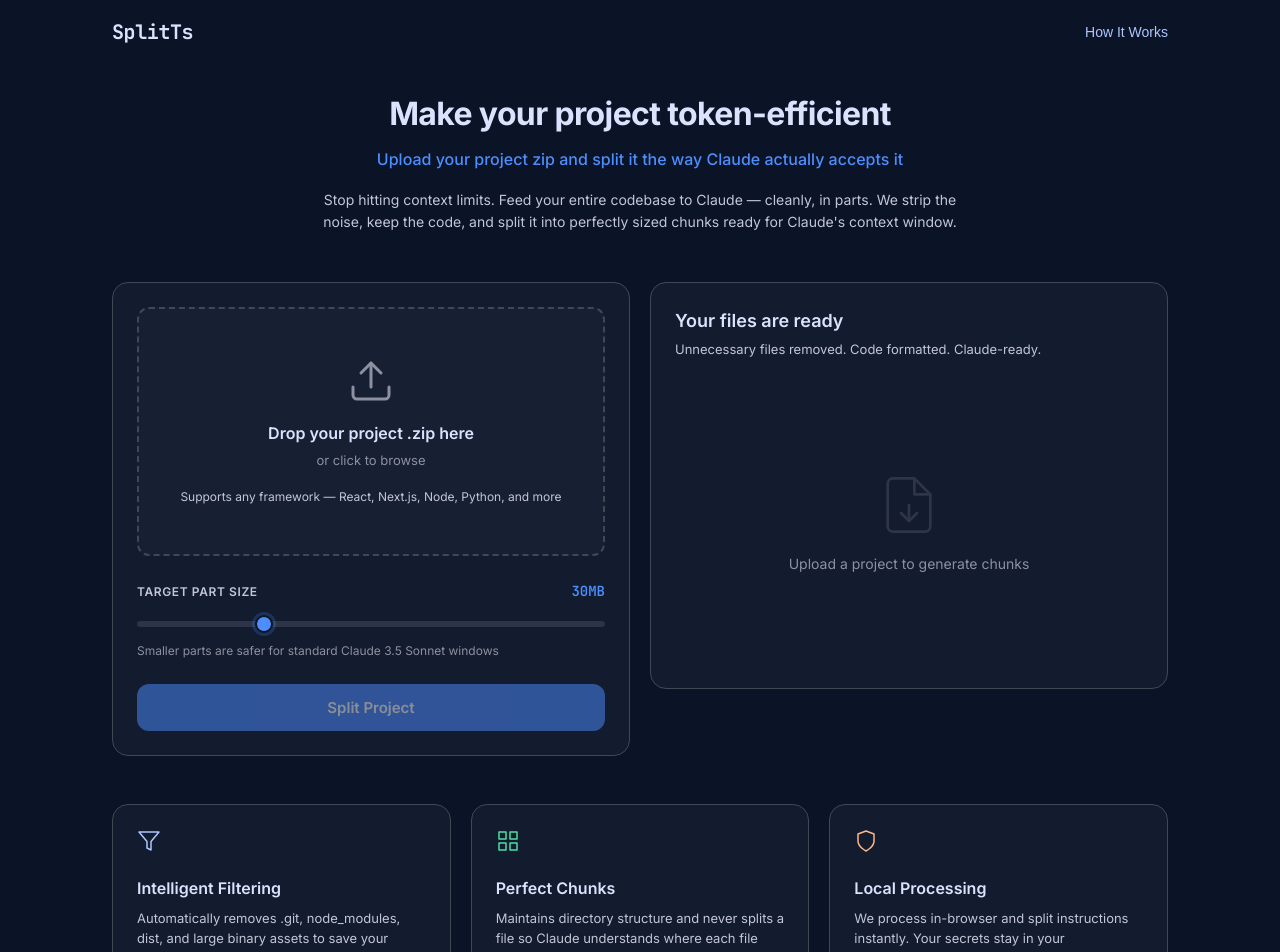
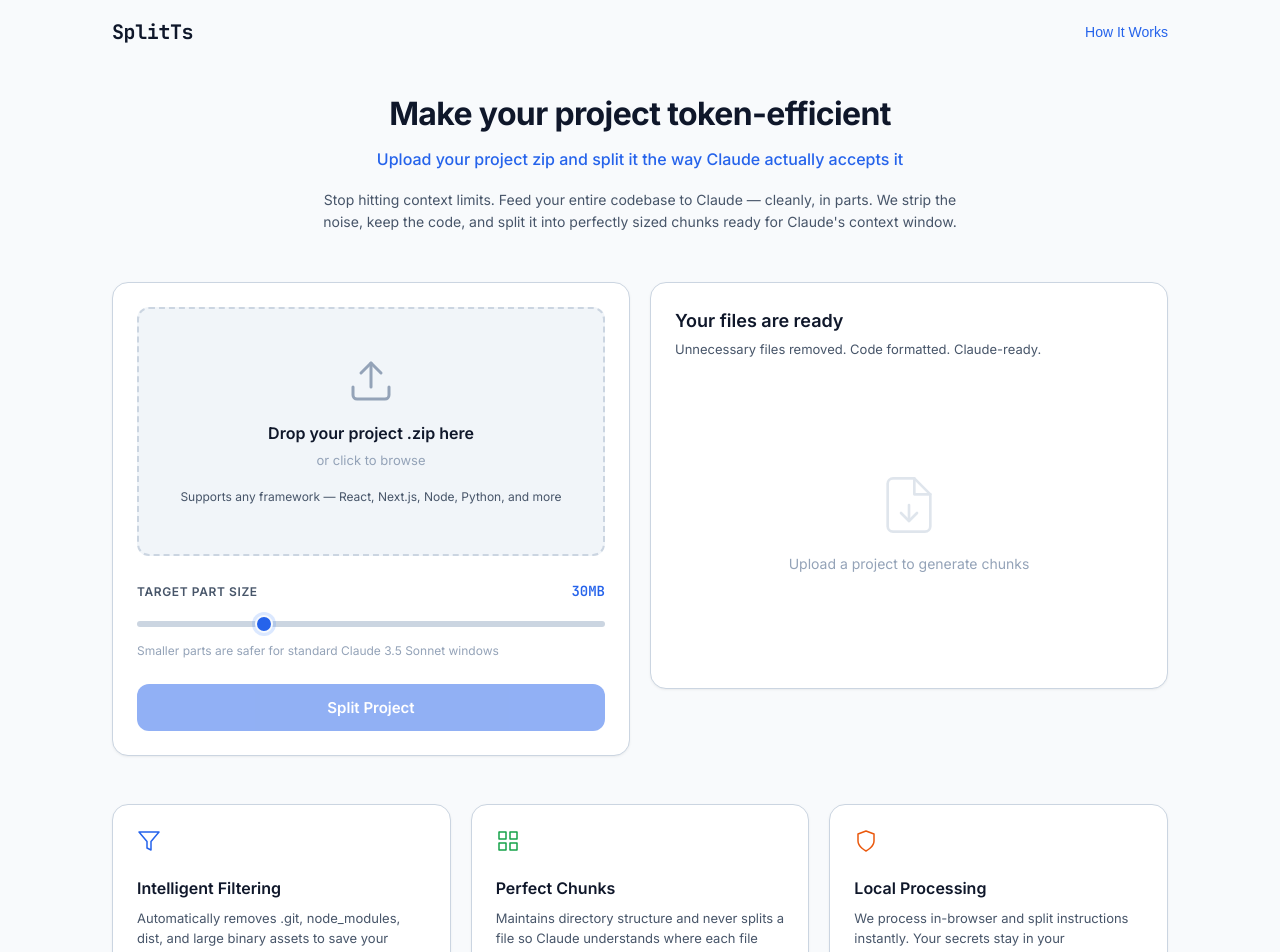
Before and after one commit to priyansh0602/SplitTs, a Next.js app: page / in a window 1280 px wide. Shown: the top 952 px of the page. Built offline with nearby package versions, Linux system fonts and the light colour scheme.

Commit message:
feat: apply light theme and disable dev indicators

```diff
--- a/app/globals.css
+++ b/app/globals.css
@@ -6,29 +6,29 @@
 /* ── CSS Custom Properties ────────────────────────────────────────────────── */
 
 :root {
-  /* Colors — Dark Mode */
-  --background:                 #0b1326;
-  --surface:                    #0b1326;
-  --surface-container-low:      #131b2e;
-  --surface-container:          #171f33;
-  --surface-container-high:     #222a3d;
-  --surface-container-highest:  #2d3449;
-  --surface-bright:             #31394d;
+  /* Colors — Light Mode */
+  --background:                 #f8fafc;
+  --surface:                    #ffffff;
+  --surface-container-low:      #ffffff;
+  --surface-container:          #f1f5f9;
+  --surface-container-high:     #e2e8f0;
+  --surface-container-highest:  #cbd5e1;
+  --surface-bright:             #ffffff;
 
-  --on-surface:                 #dae2fd;
-  --on-surface-variant:         #c2c6d6;
-  --outline:                    #8c909f;
-  --outline-variant:            #424754;
+  --on-surface:                 #0f172a;
+  --on-surface-variant:         #475569;
+  --outline:                    #94a3b8;
+  --outline-variant:            #cbd5e1;
 
-  --primary:                    #adc6ff;
-  --primary-container:          #4d8eff;
-  --on-primary:                 #002e6a;
+  --primary:                    #2563eb;
+  --primary-container:          #2563eb;
+  --on-primary:                 #ffffff;
 
-  --secondary:                  #4edea3;
-  --secondary-container:        #00a572;
+  --secondary:                  #16a34a;
+  --secondary-container:        #16a34a;
 
-  --tertiary:                   #ffb786;
-  --error:                      #ffb4ab;
+  --tertiary:                   #ea580c;
+  --error:                      #dc2626;
 
   /* Spacing — 4px baseline */
   --space-xs:    4px;
@@ -46,9 +46,9 @@
   --radius-lg:   1rem;
   --radius-xl:   1.5rem;
 
-  /* Shadows — minimal, tonal approach */
-  --shadow-overlay: 0 8px 32px rgba(0, 0, 0, 0.15);
-  --shadow-card:    0 2px 8px rgba(0, 0, 0, 0.08);
+  /* Shadows — elegant light mode shadow */
+  --shadow-overlay: 0 10px 25px -5px rgba(0, 0, 0, 0.08), 0 8px 10px -6px rgba(0, 0, 0, 0.08);
+  --shadow-card:    0 1px 3px 0 rgba(0, 0, 0, 0.05), 0 1px 2px -1px rgba(0, 0, 0, 0.05);
 
   /* Transitions */
   --transition-fast:   150ms ease;
@@ -67,7 +67,7 @@
 }
 
 html {
-  color-scheme: dark;
+  color-scheme: light;
   scroll-behavior: smooth;
 }
 
@@ -236,11 +236,13 @@ a:hover {
   border: 1px solid var(--outline-variant);
   border-radius: var(--radius-lg);
   padding: var(--space-lg);
-  transition: border-color var(--transition-normal);
+  box-shadow: var(--shadow-card);
+  transition: all var(--transition-normal);
 }
 
 .card:hover {
-  border-color: var(--outline);
+  border-color: var(--primary);
+  box-shadow: 0 4px 16px rgba(0, 0, 0, 0.06);
 }
 
 .card-title {
@@ -276,7 +278,7 @@ a:hover {
 .dropzone:hover,
 .dropzone.drag-over {
   border-color: var(--primary-container);
-  background: rgba(77, 142, 255, 0.05);
+  background: rgba(37, 99, 235, 0.04);
 }
 
 .dropzone.drag-over {
@@ -461,8 +463,8 @@ a:hover {
   align-items: center;
   gap: 6px;
   padding: 6px 12px;
-  background: rgba(78, 222, 163, 0.1);
-  border: 1px solid rgba(78, 222, 163, 0.2);
+  background: rgba(22, 163, 74, 0.08);
+  border: 1px solid rgba(22, 163, 74, 0.16);
   border-radius: var(--radius);
   font-family: var(--font-mono), 'JetBrains Mono', monospace;
   font-size: 12px;
@@ -495,8 +497,8 @@ a:hover {
 }
 
 .btn-primary:hover:not(:disabled) {
-  background: #5a95ff;
-  box-shadow: 0 0 20px rgba(77, 142, 255, 0.2);
+  background: #1d4ed8;
+  box-shadow: 0 4px 12px rgba(37, 99, 235, 0.2);
 }
 
 .btn-primary:active:not(:disabled) {
@@ -527,8 +529,8 @@ a:hover {
 }
 
 .btn-unlock:hover:not(:disabled) {
-  background: #00b87d;
-  box-shadow: 0 0 20px rgba(0, 165, 114, 0.25);
+  background: #15803d;
+  box-shadow: 0 4px 12px rgba(22, 163, 74, 0.2);
 }
 
 .btn-unlock:active:not(:disabled) {
@@ -558,7 +560,7 @@ a:hover {
 }
 
 .btn-download:hover {
-  background: #5a95ff;
+  background: #1d4ed8;
 }
 
 .btn-download.locked {
@@ -739,8 +741,8 @@ a:hover {
   justify-content: center;
   gap: var(--space-sm);
   padding: 12px var(--space-md);
-  background: rgba(78, 222, 163, 0.1);
-  border: 1px solid rgba(78, 222, 163, 0.25);
+  background: rgba(22, 163, 74, 0.08);
+  border: 1px solid rgba(22, 163, 74, 0.16);
   border-radius: var(--radius-md);
   margin-top: var(--space-md);
   animation: slideUp 0.4s ease;
@@ -814,11 +816,13 @@ a:hover {
   background: var(--surface-container-low);
   border: 1px solid var(--outline-variant);
   border-radius: var(--radius-lg);
-  transition: border-color var(--transition-normal);
+  box-shadow: var(--shadow-card);
+  transition: all var(--transition-normal);
 }
 
 .feature-card:hover {
-  border-color: var(--outline);
+  border-color: var(--primary);
+  box-shadow: 0 4px 16px rgba(0, 0, 0, 0.06);
 }
 
 .feature-icon {
@@ -1004,8 +1008,8 @@ a:hover {
   justify-content: center;
   gap: var(--space-sm);
   padding: 12px var(--space-md);
-  background: rgba(255, 180, 171, 0.1);
-  border: 1px solid rgba(255, 180, 171, 0.25);
+  background: rgba(220, 38, 38, 0.08);
+  border: 1px solid rgba(220, 38, 38, 0.16);
   border-radius: var(--radius-md);
   margin-top: var(--space-md);
   animation: slideUp 0.4s ease;
--- a/app/page.js
+++ b/app/page.js
@@ -53,13 +53,13 @@ const CheckIcon = () => (
 );
 
 const FilterIcon = () => (
-  <svg className="feature-icon" width="24" height="24" viewBox="0 0 24 24" fill="none" stroke="#adc6ff" strokeWidth="1.5" strokeLinecap="round" strokeLinejoin="round">
+  <svg className="feature-icon" width="24" height="24" viewBox="0 0 24 24" fill="none" stroke="var(--primary)" strokeWidth="1.5" strokeLinecap="round" strokeLinejoin="round">
     <polygon points="22 3 2 3 10 12.46 10 19 14 21 14 12.46 22 3" />
   </svg>
 );
 
 const ChunksIcon = () => (
-  <svg className="feature-icon" width="24" height="24" viewBox="0 0 24 24" fill="none" stroke="#4edea3" strokeWidth="1.5" strokeLinecap="round" strokeLinejoin="round">
+  <svg className="feature-icon" width="24" height="24" viewBox="0 0 24 24" fill="none" stroke="var(--secondary)" strokeWidth="1.5" strokeLinecap="round" strokeLinejoin="round">
     <rect x="3" y="3" width="7" height="7" />
     <rect x="14" y="3" width="7" height="7" />
     <rect x="3" y="14" width="7" height="7" />
@@ -68,7 +68,7 @@ const ChunksIcon = () => (
 );
 
 const ShieldIcon = () => (
-  <svg className="feature-icon" width="24" height="24" viewBox="0 0 24 24" fill="none" stroke="#ffb786" strokeWidth="1.5" strokeLinecap="round" strokeLinejoin="round">
+  <svg className="feature-icon" width="24" height="24" viewBox="0 0 24 24" fill="none" stroke="var(--tertiary)" strokeWidth="1.5" strokeLinecap="round" strokeLinejoin="round">
     <path d="M12 22s8-4 8-10V5l-8-3-8 3v7c0 6 8 10 8 10z" />
   </svg>
 );
--- a/next.config.mjs
+++ b/next.config.mjs
@@ -1,6 +1,6 @@
 /** @type {import('next').NextConfig} */
 const nextConfig = {
-  /* config options here */
+  devIndicators: false,
 };
 
 export default nextConfig;
```
